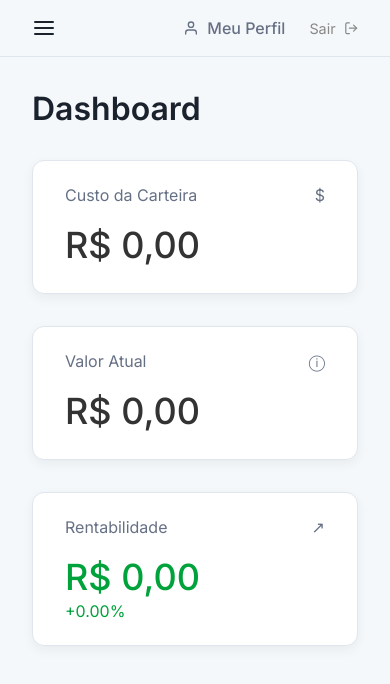
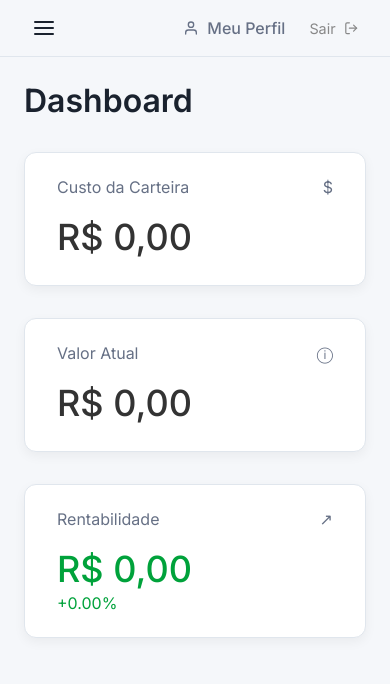
Before and after one commit to sergiocosta17/jrs-invest, a React (Vite) app: page /dashboard in a window 390 px wide. Shown: the top 684 px of the page. Built offline with nearby package versions, Linux system fonts and the light colour scheme; no server answers.

Commit message:
removi o scroll horizontal do dashboard

```diff
--- a/src/components/layout/Layout.module.css
+++ b/src/components/layout/Layout.module.css
@@ -2,15 +2,6 @@
   display: flex;
   flex-direction: row;
   min-height: 100vh;
-  width: 100vw;
-  background-color: #f5f8fa;
-}
-
-.content {
-  flex: 1;
-  min-width: 0;
-  padding: 2rem;
-  overflow-y: auto;
 }
 
 .mainContent {
@@ -24,5 +15,38 @@
   flex: 1;
   padding: 2rem;
   overflow-y: auto;
-  background-color: #f5f8fa;
+  overflow-x: hidden;
+  background-color: var(--page-bg);
 }
+
+.overlay {
+  display: none;
+}
+
+@media (max-width: 768px) {
+  .mainContent {
+    width: 100%;
+  }
+
+  .overlay {
+    position: fixed;
+    top: 0;
+    left: 0;
+    right: 0;
+    bottom: 0;
+    background-color: rgba(0, 0, 0, 0.5);
+    z-index: 999;
+  }
+
+  .overlay.hidden {
+    display: none;
+  }
+
+  .overlay.visible {
+    display: block;
+  }
+
+  .content {
+    padding: 1.5rem;
+  }
+}
```
